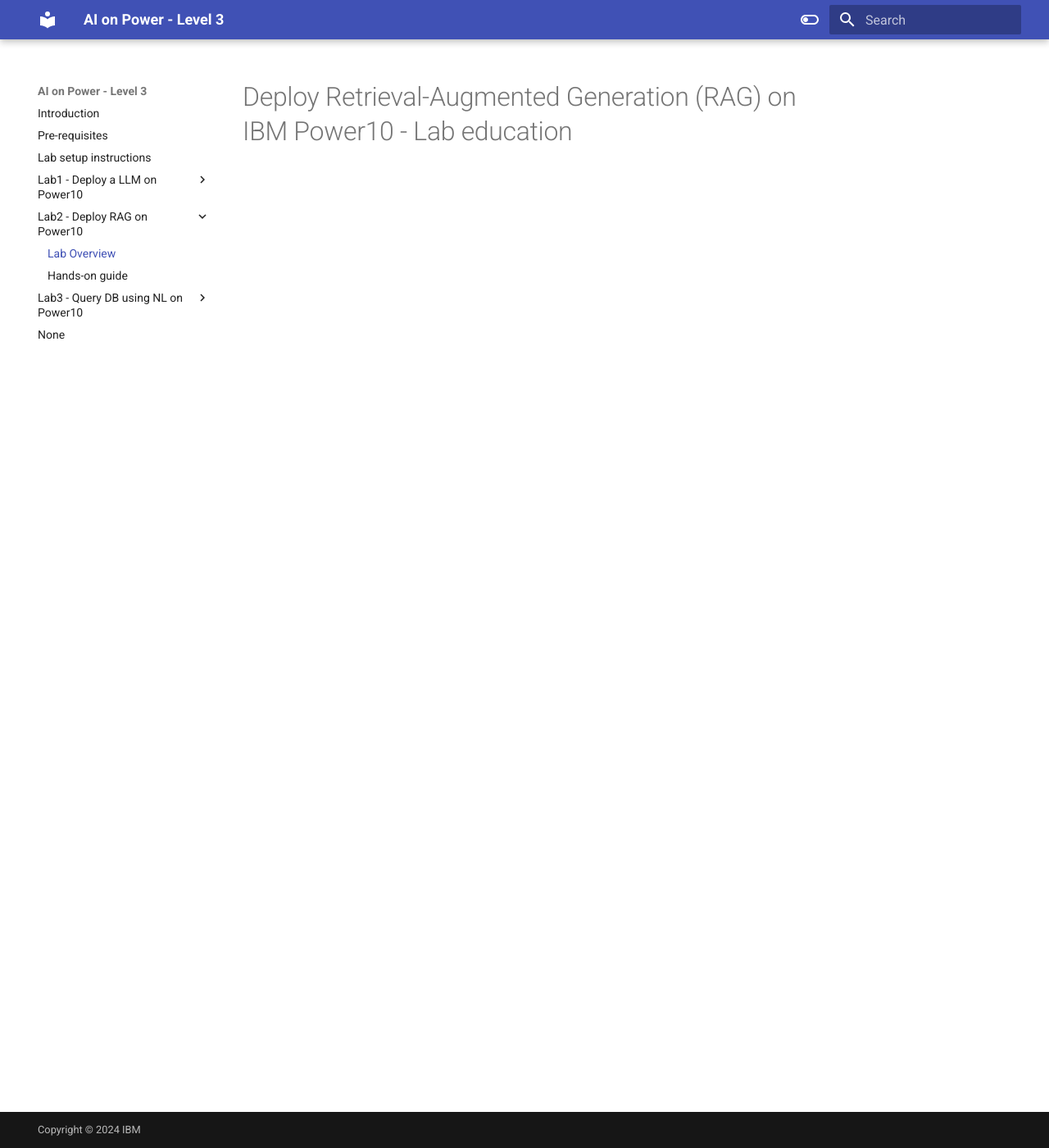
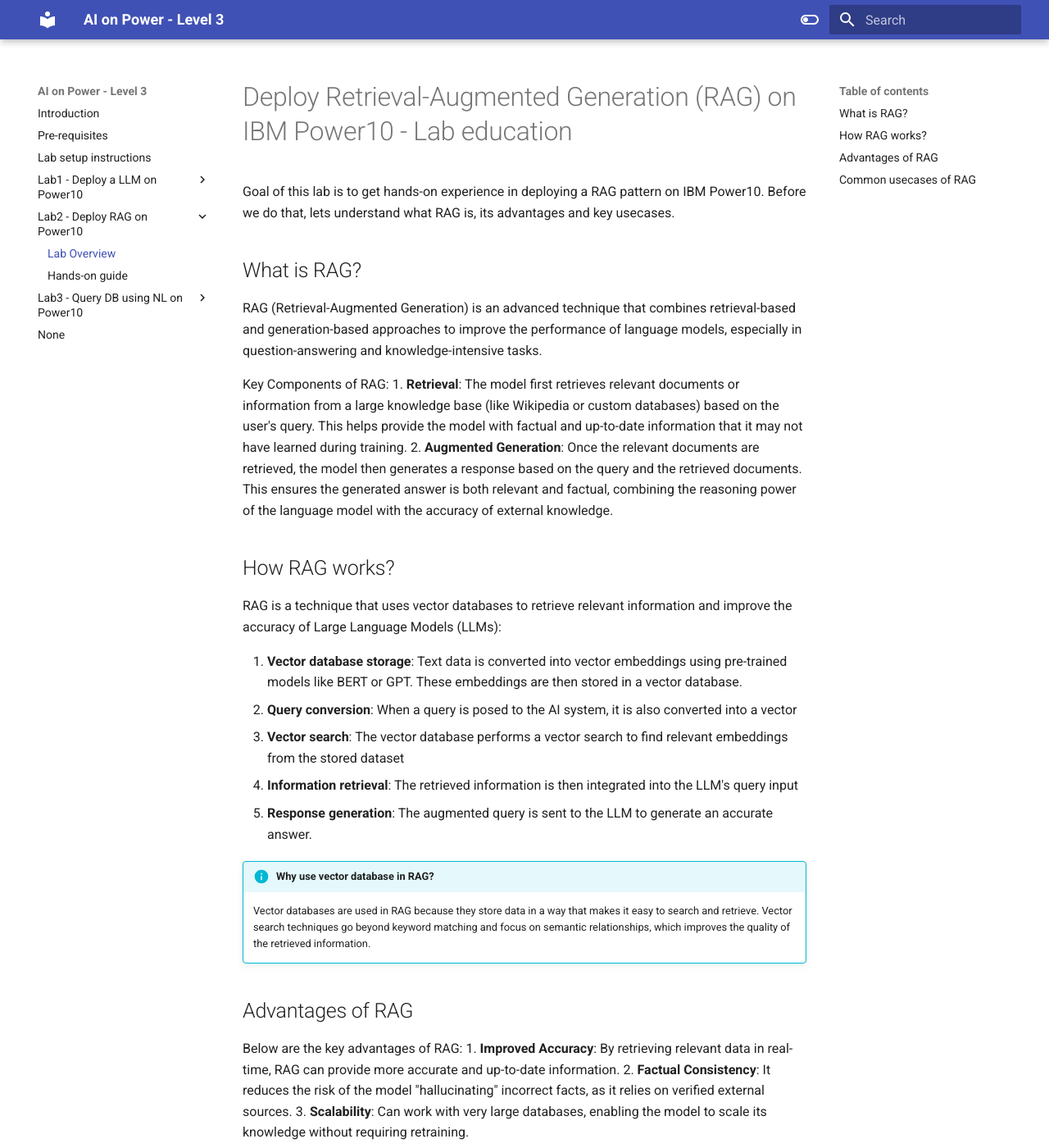
Before and after one commit to IBM/AI-on-Power-Level3, an MkDocs documentation site: the page built from docs/Lab2/lab2-overview.md, in a window 1280 px wide and 1400 px high. Shown: the whole window at 82% size. Built offline with MkDocs 1.6.1 and Material for MkDocs 9.7.7, drawn with Linux system fonts in a browser that asks for light colours; some of the changed text lies outside the part shown.

Commit message:
Update lab2-overview.md

```diff
--- a/docs/Lab2/lab2-overview.md
+++ b/docs/Lab2/lab2-overview.md
@@ -1 +1,42 @@
 # Deploy Retrieval-Augmented Generation (RAG) on IBM Power10 - Lab education
+
+Goal of this lab is to get hands-on experience in deploying a RAG pattern on IBM Power10.
+Before we do that, lets understand what RAG is, its advantages and key usecases.
+
+## What is RAG?
+
+RAG (Retrieval-Augmented Generation) is an advanced technique that combines retrieval-based and generation-based approaches to improve the performance of language models, especially in question-answering and knowledge-intensive tasks.
+
+Key Components of RAG:
+1. **Retrieval**: The model first retrieves relevant documents or information from a large knowledge base (like Wikipedia or custom databases) based on the user's query. This helps provide the model with factual and up-to-date information that it may not have learned during training.
+2. **Augmented Generation**: Once the relevant documents are retrieved, the model then generates a response based on the query and the retrieved documents. This ensures the generated answer is both relevant and factual, combining the reasoning power of the language model with the accuracy of external knowledge.
+
+## How RAG works?
+
+RAG is a technique that uses vector databases to retrieve relevant information and improve the accuracy of Large Language Models (LLMs):
+
+1. **Vector database storage**: Text data is converted into vector embeddings using pre-trained models like BERT or GPT. These embeddings are then stored in a vector database.
+2. **Query conversion**: When a query is posed to the AI system, it is also converted into a vector
+3. **Vector search**: The vector database performs a vector search to find relevant embeddings from the stored dataset
+4. **Information retrieval**: The retrieved information is then integrated into the LLM's query input
+5. **Response generation**: The augmented query is sent to the LLM to generate an accurate answer.
+
+!!! info "Why use vector database in RAG?"
+
+    Vector databases are used in RAG because they store data in a way that makes it easy to search and retrieve. Vector search techniques go beyond keyword matching and focus on semantic relationships, which improves the quality of the retrieved information.
+
+## Advantages of RAG
+
+Below are the key advantages of RAG:
+1. **Improved Accuracy**: By retrieving relevant data in real-time, RAG can provide more accurate and up-to-date information.
+2. **Factual Consistency**: It reduces the risk of the model "hallucinating" incorrect facts, as it relies on verified external sources.
+3. **Scalability**: Can work with very large databases, enabling the model to scale its knowledge without requiring retraining.
+
+## Common usecases of RAG
+
+Below are some of the common usecases for RAG:
+1. **Open-domain question answering**: Where models need to answer questions about a wide range of topics, potentially beyond the training data.
+2. **Customer support**: Providing accurate answers by retrieving relevant documents from knowledge bases.
+3. **Enterprise AI**: Helping businesses with information retrieval, knowledge management, and research by retrieving and summarizing relevant documents.
+
+To summarize, RAG allows models to perform better in knowledge-intensive tasks by combining the strengths of both retrieval systems and generative language models.
```
